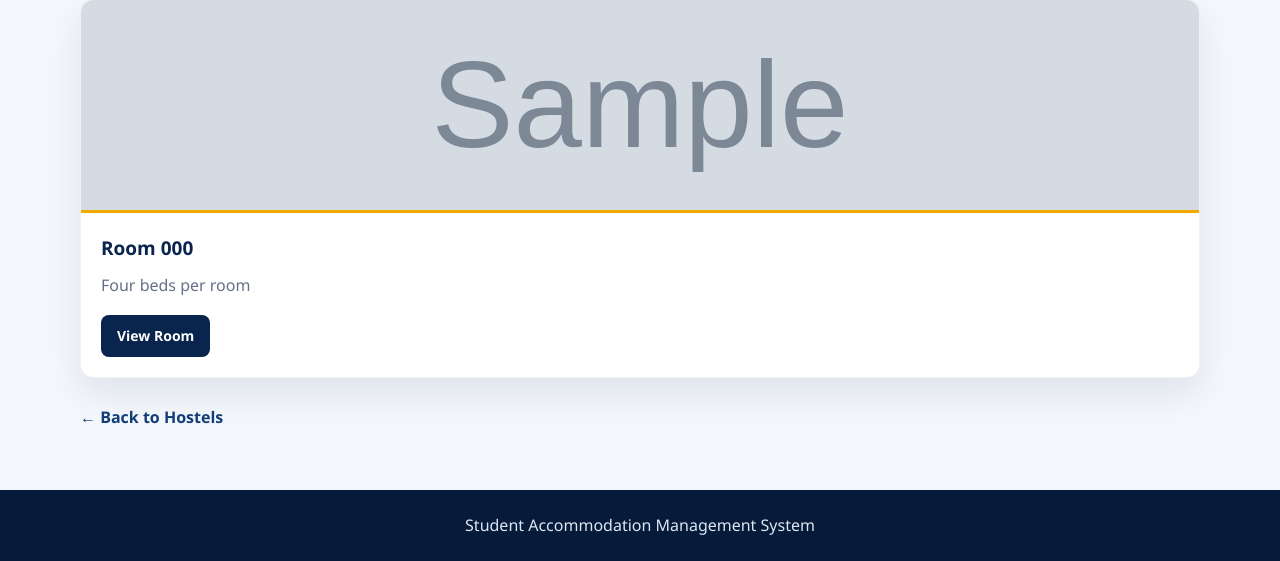
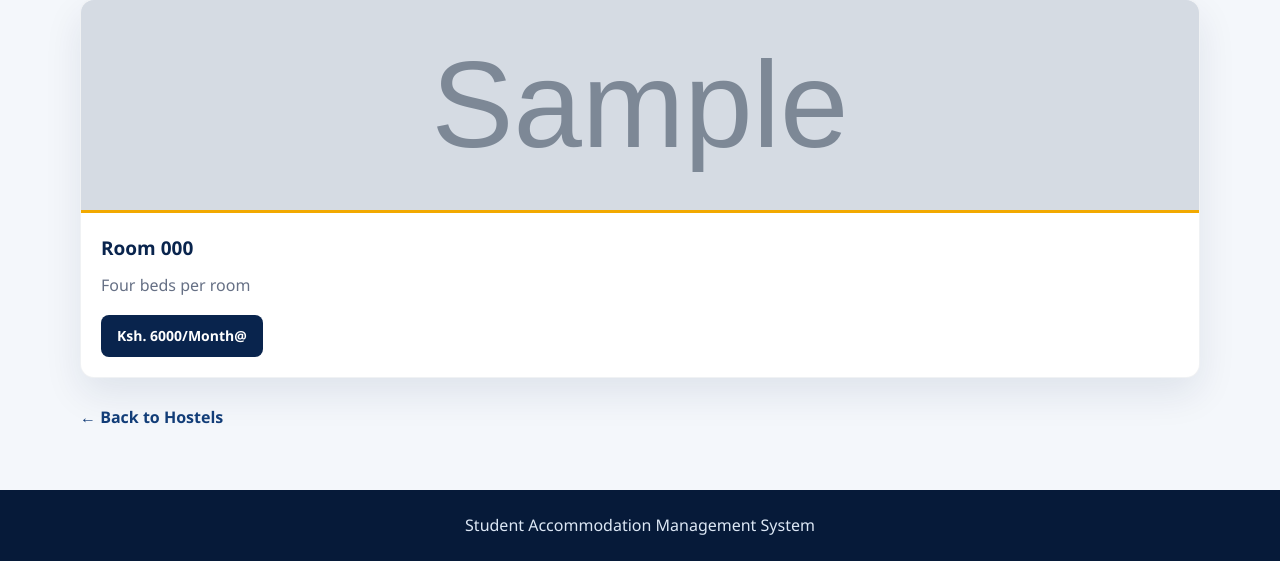
Before and after one commit to SheillahKororio/Student_Accommodation_System, a Django app: page /hostel-rooms/kings/ in a window 1280 px wide. Shown: the part 312-873 px from the top of the page. Run offline with Django 5.2, Linux system fonts and the light colour scheme; tables that the repository leaves empty hold one stand-in row (values such as "Sample post"); grey boxes marked "Sample" are stand-in pictures.

Commit message:
Update hostel room price display

```diff
--- a/myapp/templates/hostel_rooms.html
+++ b/myapp/templates/hostel_rooms.html
@@ -47,7 +47,7 @@
                 <p>Four beds per room</p>
 
                 <a href="#" class="view-button">
-                    View Room
+                   Ksh. 6000/Month@
                 </a>
 
             </div>
```
